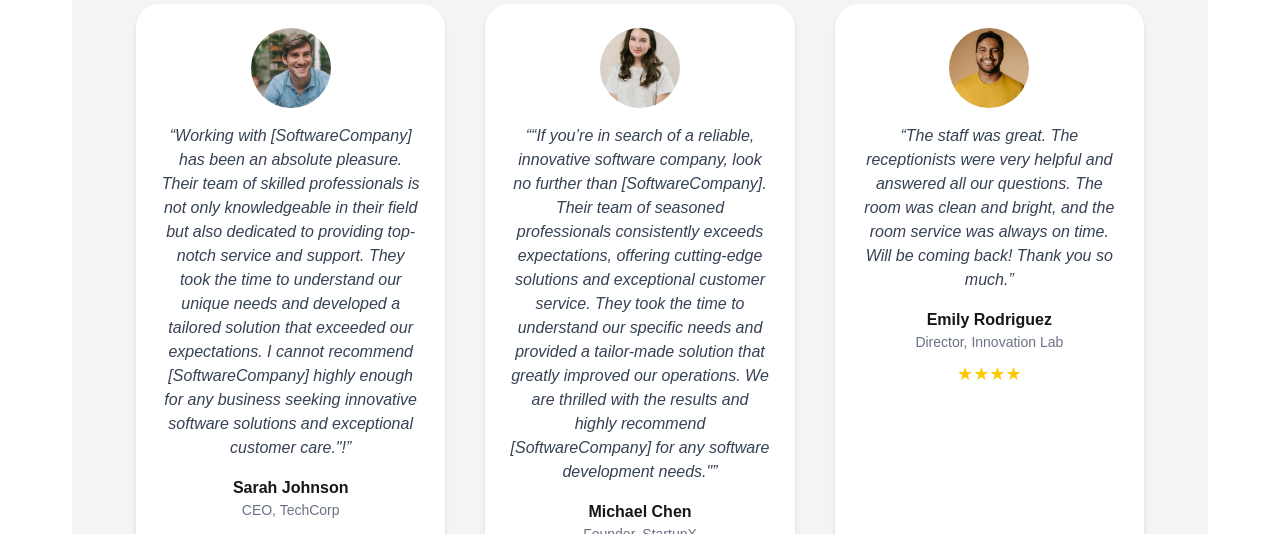
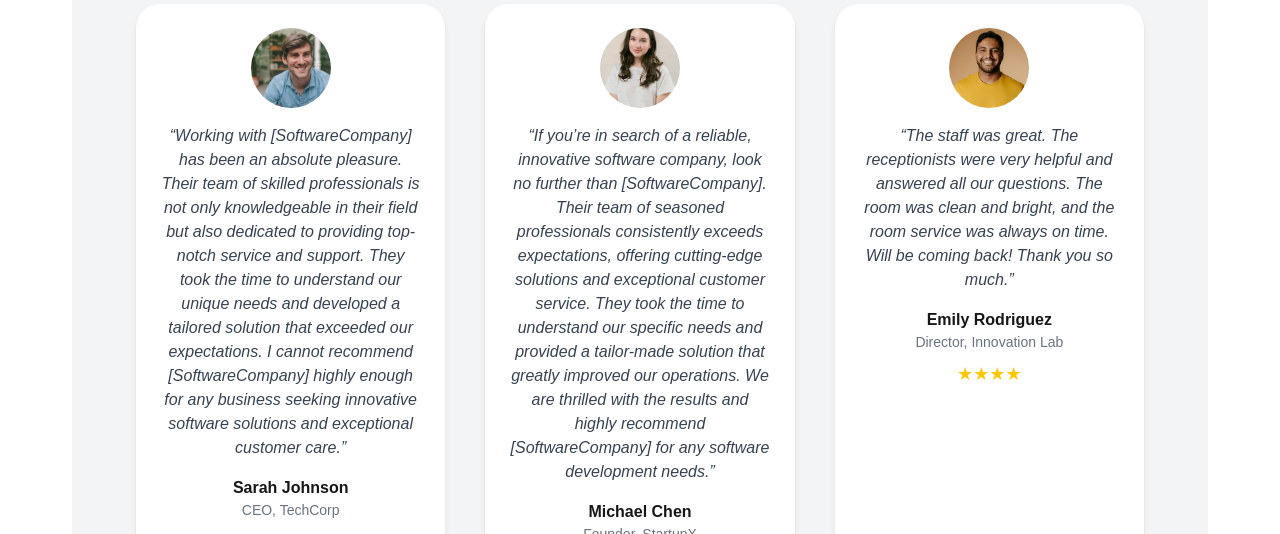
Before and after one commit to Pavani-Ponnuri/Project, a Next.js app: page / in a window 1280 px wide. Shown: the part 1980-2514 px from the top of the page. Built offline with nearby package versions, Linux system fonts and the light colour scheme.

Commit message:
Fix: replaced all smart quotes with straight quotes

```diff
--- a/src/app/Components/Whychoose.jsx
+++ b/src/app/Components/Whychoose.jsx
@@ -1,5 +1,6 @@
 import React from "react";
 import Link from "next/link";
+
 export default function WhyChoose() {
   const cards = [
     {
@@ -25,21 +26,21 @@ export default function WhyChoose() {
   const testimonials = [
     {
       name: "Sarah Johnson",
-      text: 'Working with [SoftwareCompany] has been an absolute pleasure. Their team of skilled professionals is not only knowledgeable in their field but also dedicated to providing top-notch service and support. They took the time to understand our unique needs and developed a tailored solution that exceeded our expectations. I cannot recommend [SoftwareCompany] highly enough for any business seeking innovative software solutions and exceptional customer care."!',
+      text: "Working with [SoftwareCompany] has been an absolute pleasure. Their team of skilled professionals is not only knowledgeable in their field but also dedicated to providing top-notch service and support. They took the time to understand our unique needs and developed a tailored solution that exceeded our expectations. I cannot recommend [SoftwareCompany] highly enough for any business seeking innovative software solutions and exceptional customer care.",
       title: "CEO, TechCorp",
       stars: 5,
       img: "/assets/client1.jpg",
     },
     {
       stars: 5,
-      text: '“If you’re in search of a reliable, innovative software company, look no further than [SoftwareCompany]. Their team of seasoned professionals consistently exceeds expectations, offering cutting-edge solutions and exceptional customer service. They took the time to understand our specific needs and provided a tailor-made solution that greatly improved our operations. We are thrilled with the results and highly recommend [SoftwareCompany] for any software development needs."',
+      text: "If you’re in search of a reliable, innovative software company, look no further than [SoftwareCompany]. Their team of seasoned professionals consistently exceeds expectations, offering cutting-edge solutions and exceptional customer service. They took the time to understand our specific needs and provided a tailor-made solution that greatly improved our operations. We are thrilled with the results and highly recommend [SoftwareCompany] for any software development needs.",
       name: "Michael Chen",
       title: "Founder, StartupX",
       img: "/assets/client2.jpg",
     },
     {
       stars: 4,
-      text: 'The staff was great. The receptionists were very helpful and answered all our questions. The room was clean and bright, and the room service was always on time. Will be coming back! Thank you so much.',
+      text: "The staff was great. The receptionists were very helpful and answered all our questions. The room was clean and bright, and the room service was always on time. Will be coming back! Thank you so much.",
       name: "Emily Rodriguez",
       title: "Director, Innovation Lab",
       img: "/assets/client3.jpg",
@@ -110,13 +111,12 @@ export default function WhyChoose() {
             Ready to Transform Your Business?
           </h2>
           <p className="text-lg mb-10">
-            There are many variations of passages of Lorem Ipsum available, but the majority have suffered alteration in some form, by injected humour, or randomised words which don't look even slightly believable. If you are going to use a passage of Lorem Ipsum, you need to be sure there isn't anything embarrassing hidden in the middle of text. All the Lorem Ipsum generators on the Internet tend to repeat predefine
-            d chunks as necessary, making this the first true generator on the Internet. It uses a dictionary of over 200 Latin words, combined with a handful of model sentence structures, to generate Lorem Ipsum which looks reasonable. The generated Lorem Ipsum is therefore always free from repetition, injected humour, or non-characteristic words etc.
+            There are many variations of passages of Lorem Ipsum available, but the majority have suffered alteration in some form, by injected humour, or randomised words which don't look even slightly believable. If you are going to use a passage of Lorem Ipsum, you need to be sure there isn't anything embarrassing hidden in the middle of text. All the Lorem Ipsum generators on the Internet tend to repeat predefined chunks as necessary, making this the first true generator on the Internet. It uses a dictionary of over 200 Latin words, combined with a handful of model sentence structures, to generate Lorem Ipsum which looks reasonable. The generated Lorem Ipsum is therefore always free from repetition, injected humour, or non-characteristic words etc.
           </p>
           <Link href="/contact">
-          <button className="bg-white text-gray-700 font-medium px-6 py-3 rounded-lg shadow hover:shadow-lg hover:bg-gray-100 transition inline-flex items-center gap-2">
-            Get In Touch <span>→</span>
-          </button>
+            <button className="bg-white text-gray-700 font-medium px-6 py-3 rounded-lg shadow hover:shadow-lg hover:bg-gray-100 transition inline-flex items-center gap-2">
+              Get In Touch <span>→</span>
+            </button>
           </Link>
         </div>
       </div>
```
